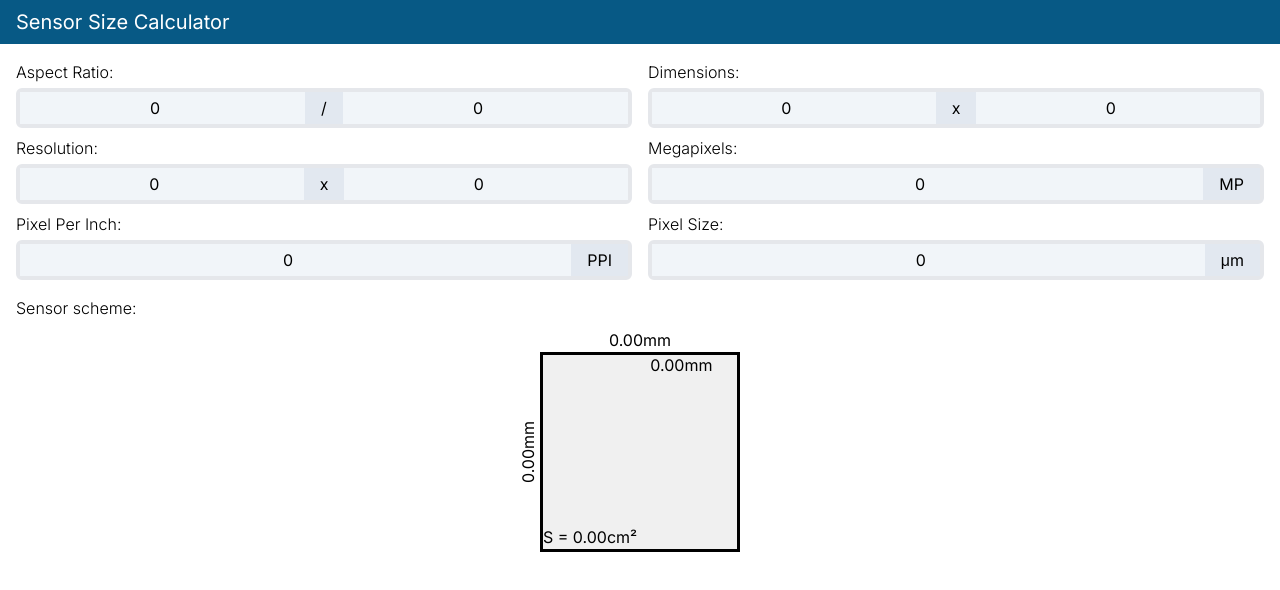
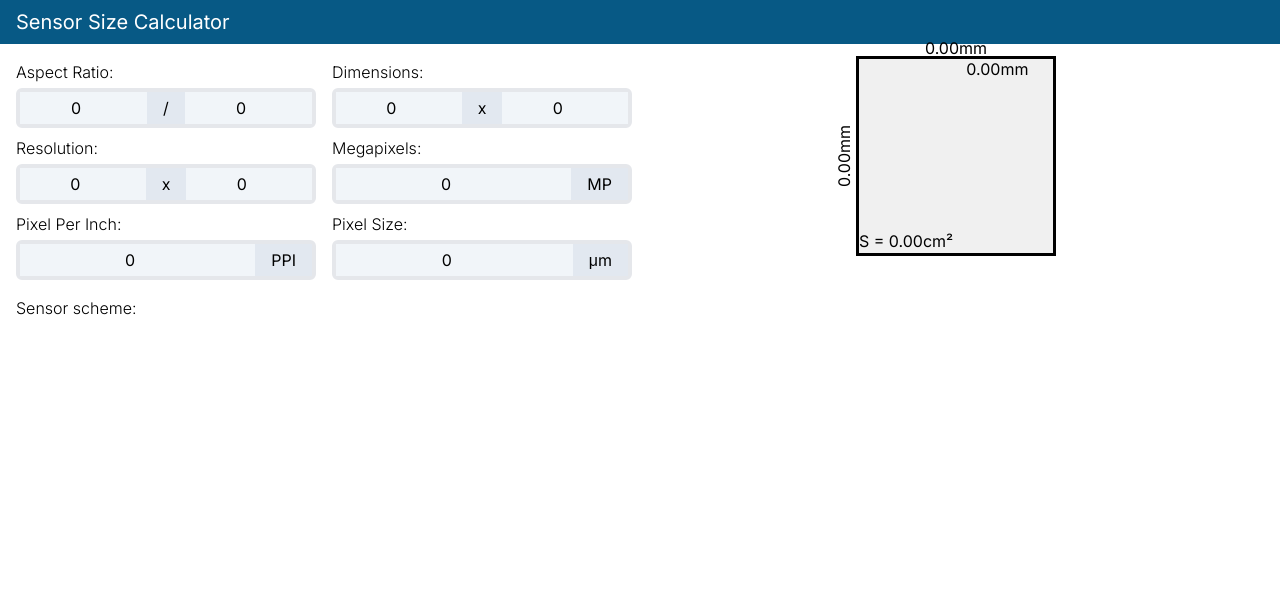
Before and after one commit to mvodya/sensor-size-calculator, a Next.js app: page / in a window 1280 px wide. Shown: the top 590 px of the page. Built offline with nearby package versions, Linux system fonts and the light colour scheme.

Commit message:
Support desktop layout

```diff
--- a/src/app/page.tsx
+++ b/src/app/page.tsx
@@ -116,6 +116,7 @@ export default function Home() {
         </div>
       </div>
       <div className="container mx-auto px-4 pt-4">
+        <div className="columns-1 sm:columns-2">
           <div className="grid gap-x-4 gap-y-2 grid-cols-2">
             <ParameterDual id="aspect_ratio" title="Aspect Ratio" value={params.aspectRatio} handler={aspectRatioHandler} delimiter="/" />
             <ParameterDual id="dimensions" title="Dimensions" value={params.dimensions} handler={dimensionsHandler} delimiter="x" unit="mm" />
@@ -124,13 +125,14 @@ export default function Home() {
             <Parameter id="ppi" title="Pixel Per Inch" value={params.ppi} handler={ppiHandler} unit="PPI" />
             <Parameter id="pixel_size" title="Pixel Size" value={params.pixelSize} handler={pixelSizeHandler} unit="μm" />
           </div>
-        <div className="pt-4">
+          <div className="grid pt-4">
             <div className="pb-8 font-light">Sensor scheme:</div>
             <div className="flex justify-center">
               <SensorCanvas sizeX={+params.dimensions.a} sizeY={+params.dimensions.b} scale={200} />
             </div>
           </div>
         </div>
+      </div>
     </main>
   )
 }
```
Lines whose indentation alone changed are shown as unchanged.
